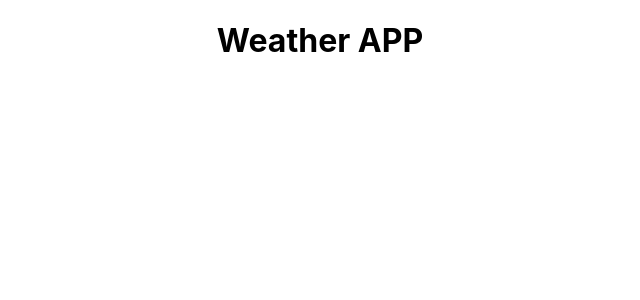
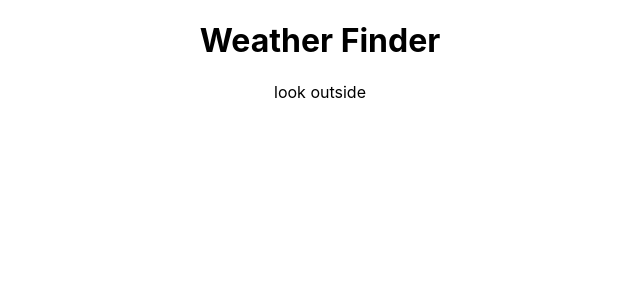
Before and after one commit to ConnerMcCabe/React-Weather-App, a React (Create React App) app: page / in a window 1280 px wide. Shown: the top 300 px of the page, without its empty margins (320-960 px from the left). Built offline with nearby package versions, Linux system fonts and the light colour scheme.

Commit message:
title component

```diff
--- a/src/App/App.js
+++ b/src/App/App.js
@@ -1,5 +1,6 @@
 import React from 'react';
 import './App.css';
+import Titles from "../component/Titles";
 
 class App extends React.Component {
 
@@ -7,7 +8,7 @@ class App extends React.Component {
   render() {
     return (
       <div className="App">
-        <h1>Weather APP</h1>
+        <Titles />
       </div>
     );
   }
--- /dev/null
+++ b/src/component/Titles.js
@@ -0,0 +1,14 @@
+import React from 'react';
+
+class Titles extends React.Component {
+  render() {
+    return (
+      <div>
+        <h1>Weather Finder</h1>
+        <p>look outside</p>
+      </div>
+    );
+  }
+};
+
+export default Titles;
```
